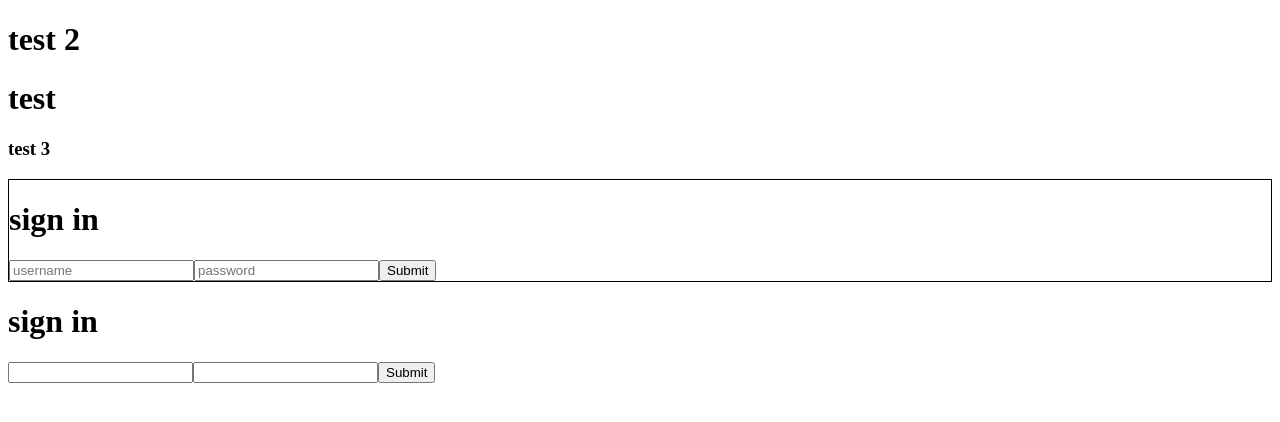
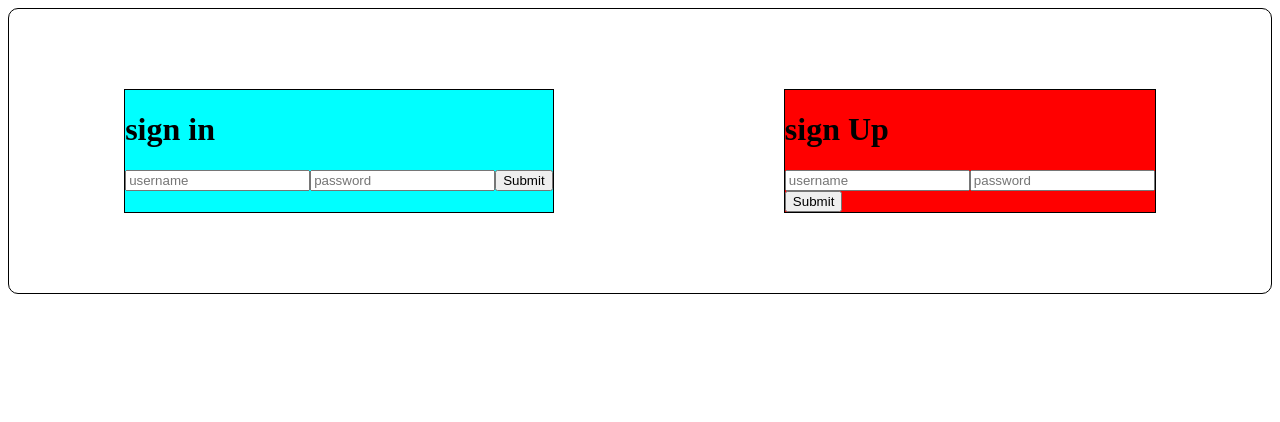
Before and after one commit to OrgJigglyPuff/SneakersAndDonuts, a React app: page / in a window 1280 px wide. Shown: the top 422 px of the page. Built offline with nearby package versions, Linux system fonts and the light colour scheme.

Commit message:
saving logic for react router and login page

```diff
--- a/package.json
+++ b/package.json
@@ -5,7 +5,7 @@
   "main": "index.js",
   "scripts": {
     "test": "echo \"Error: no test specified\" & exit 1",
-    "start": "nodemon server/server.js",
+    "start": "react-scripts start",
     "build": "NODE_ENV=production webpack",
     "dev": "NODE_ENV=development webpack serve --open & nodemon server/server.js"
   },
--- a/src/App.jsx
+++ b/src/App.jsx
@@ -1,20 +1,21 @@
 // first push
 import React, { Component } from 'react';
 //import './App.css';
-import { Route, Switch, Redirect } from 'react-router-dom';
+import { Route, Routes, Redirect, Router } from 'react-router-dom';
 import SignInAndSignUpPage from './SignInAndSignUp';
+
 
 const App= () =>
 (
   <div className='app'>
-    <h1>test</h1>
+
       <SignInAndSignUpPage />
-      {/* <Switch>
-        <Route exact path='/' component={Homepage} />
-        <Route path='/shop' component={ShopPage} />
-        <Route path='/checkout' component={CheckoutPage} />
-        <Route path='/signin' render={() => this.props.currentUser ? (<Redirect to='/' />) : <SignInAndSignUpPage />} />
-      </Switch> */}
+    <Router>
+      <Routes>
+        <Route path='/' element={<SignInAndSignUpPage/>} />
+        {/* <Route path='/test' element={} /> */}
+      </Routes>
+    </Router>
     </div>
 )
 
--- a/src/SignIn/sign-in.css
+++ b/src/SignIn/sign-in.css
@@ -1,7 +1,7 @@
-/* #containerSignIn
+.containerSignIn
 {
     background-color: aqua;
-} */
+}
 .containerSignIn{
     border: 1px solid black;
 }
--- a/src/SignIn/sign-up.css
+++ b/src/SignIn/sign-up.css
@@ -0,0 +1,4 @@
+.signUpDiv{
+    background-color: red;
+    border: 1px solid black;
+}
--- a/src/SignIn/sign-up.jsx
+++ b/src/SignIn/sign-up.jsx
@@ -1,12 +1,19 @@
 import React from 'react';
+import './sign-up.css'
+import { Link } from "react-router-dom";
 
 function SignUp() {
     return(
-     <div id = 'containerSignIn'>
-         <h1>sign in</h1>
-         <input id ='username' type="text" />
-         <input id = "password" type="text" />
+     <div className = 'signUpDiv'>
+         <h1>sign Up</h1>
+         <input id ='username' placeholder = 'username' type="text" />
+         <input id = "password" placeholder = 'password' type="password" />
+
+         <nav>
+         <Link to="/expenses">
          <button>Submit</button>
+         </Link>
+         </nav>
      </div>
     )
 }
--- /dev/null
+++ b/src/SignInAndSignUp.css
@@ -0,0 +1,9 @@
+.SignInUp{
+display: flex;
+justify-content: space-around;
+border: 1px solid black;
+padding-top: 10vh;
+padding-bottom: 10vh;
+border-radius: 10px;
+
+}
--- a/src/SignInAndSignUp.jsx
+++ b/src/SignInAndSignUp.jsx
@@ -1,11 +1,11 @@
 import React from 'react'
-//import './sign-in-and-sign-up.styles.scss'
+import './SignInAndSignUp.css'
 import SignInForm from './SignIn/sign-in.jsx'
 import SignUpForm from './SignIn/sign-up.jsx'
 export default function SignInAndSignUpPage() {
     return (
-        <div className="sign-in-and-sign-up">
-           <h3>test 3</h3>
+        <div className="SignInUp">
+           {/* <h3>test 3</h3> */}
             <SignInForm />
             <SignUpForm />
         </div>
--- a/src/index.js
+++ b/src/index.js
@@ -2,18 +2,18 @@
 
 import React from 'react';
 import { render } from 'react-dom';
+import App from './App.jsx';
+import { Route, Routes, HashRouter, } from 'react-router-dom';
+import SignInAndSignUpPage from './SignInAndSignUp';
+import Expenses from './routes/expenses.jsx';
 
-import { BrowserRouter } from 'react-router-dom';
-//import { createStore } from 'redux';
-import App from './App.jsx';
-
-//const store = createStore('../reducers/index')
-
+const rootElement = document.getElementById("root");
 render(
-<BrowserRouter>
-<h1>test 2</h1>
-  <App/>
-
-</BrowserRouter>,
-document.querySelector('#root')
+<HashRouter>
+      <Routes>
+        <Route  path='/' element={<SignInAndSignUpPage/>}/>
+        <Route path='expenses' element={<h1>test</h1>} />
+      </Routes>
+</HashRouter>,
+rootElement
 );
--- /dev/null
+++ b/src/routes/expenses.jsx
@@ -0,0 +1,8 @@
+
+export default function Expenses() {
+    return (
+      <main style={{ padding: "1rem 0" }}>
+        <h2>Expenses</h2>
+      </main>
+    );
+  }
--- a/webpack.config.js
+++ b/webpack.config.js
@@ -3,25 +3,18 @@ const HtmlWebpackPlugin = require('html-webpack-plugin');
 
 module.exports = {
   mode: process.env.NODE_ENV,
-  entry: ['@babel/polyfill', path.join(__dirname, 'src/index.js')],
+  entry: ['@babel/polyfill', path.join(__dirname, '/src/index.js')],
   output: {
-    path: path.join(__dirname, '/build'),
-    filename: 'bundle.js',
+    path: path.resolve(__dirname, 'dist'),
+    filename: 'main.js',
+    publicPath: '/'
   },
   plugins: [new HtmlWebpackPlugin({template: './src/index.html'})],
 
   devServer: {
-    // need public path : build, directory (current path + build) - specifies where in memory the dev server is running
-    static :{
-      publicPath: 'build',
-      directory: path.resolve(__dirname, 'build')
-    },
-     proxy: {
-       '/': 'http://localhost:3000',
-     },
 
-    port: 8080
-    },
+    historyApiFallback: true
+  },
 
   module: {
     rules: [
```
Also changed, not shown: 1 other file (tests, documents, lock files or other folders).
